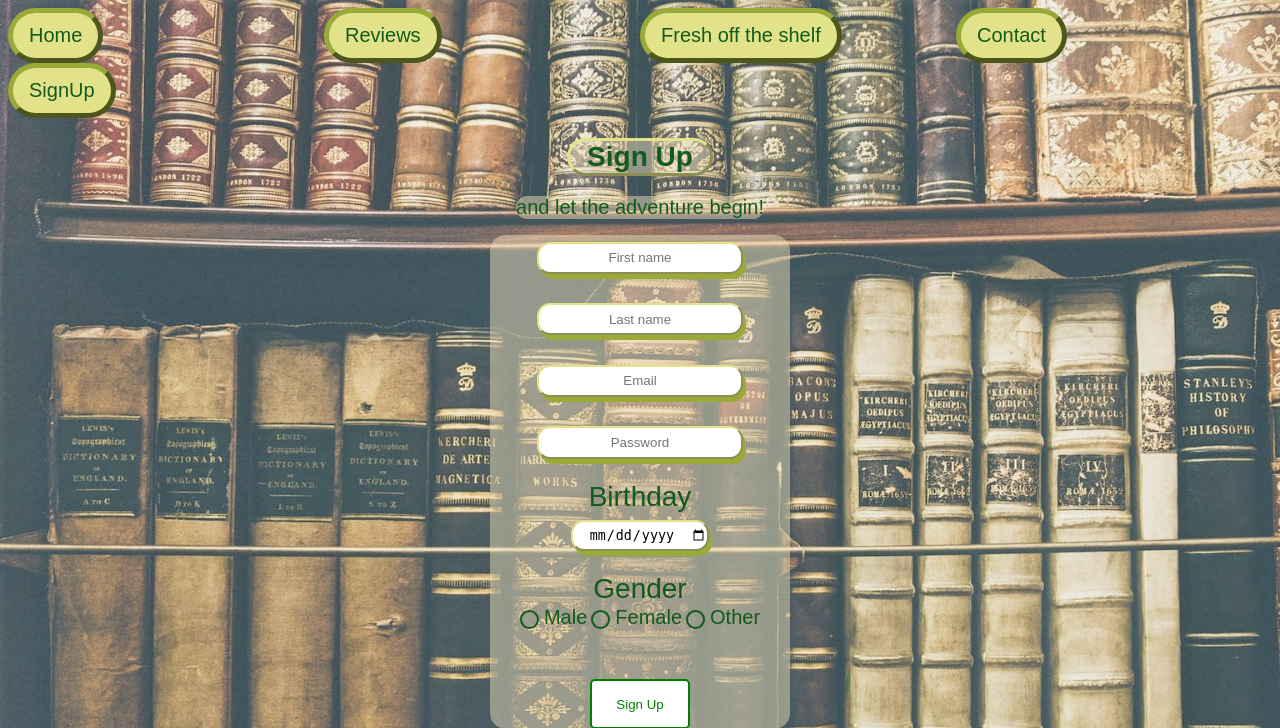
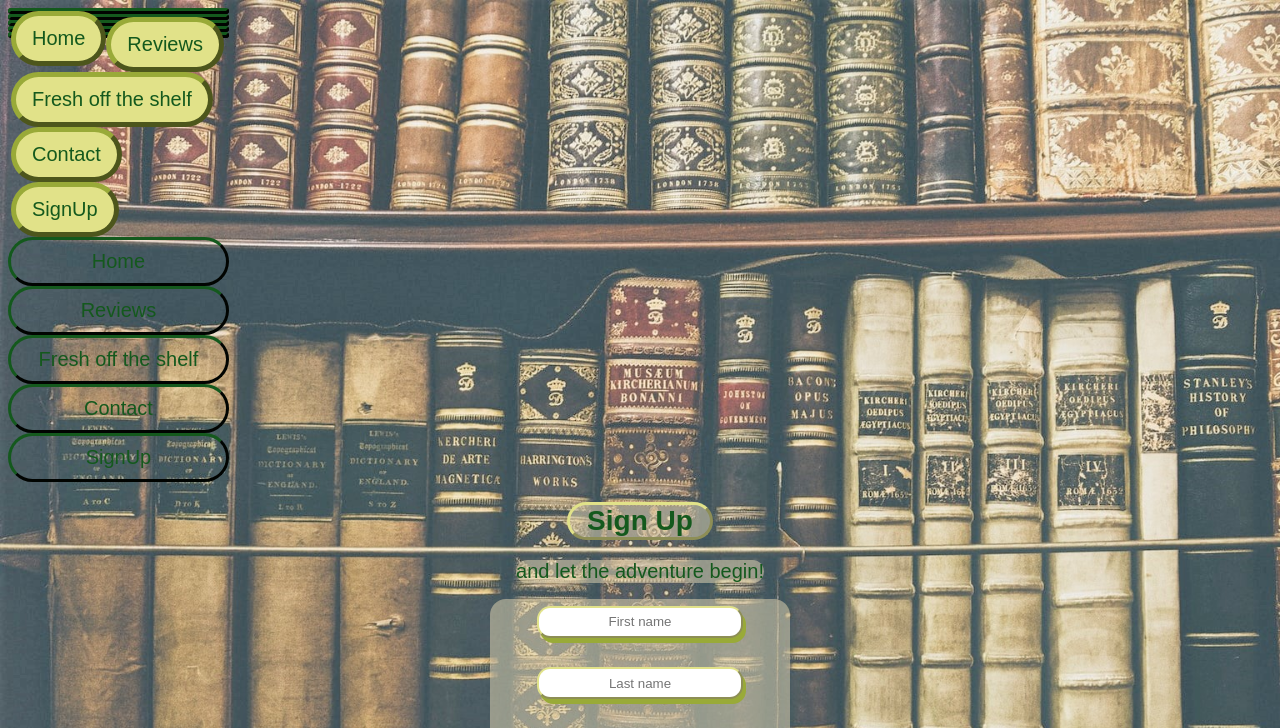
Before and after one commit to AzdHyperman/Proiect-Tehnologii-Web, a PHP site: page /signUp.html in a window 1280 px wide. Shown: the top 728 px of the page. Run offline with PHP 8.4, Linux system fonts and the light colour scheme.

Commit message:
update navbar
am lucrat la navigation bar, nu e gata inca

```diff
--- a/general.css
+++ b/general.css
@@ -33,8 +33,7 @@
 
   /*-----------------Navigation Bar-----------*/
   li {
-    float: left;
-    width:25%;
+    width:20%;
   }
 
   ul {
@@ -72,10 +71,18 @@
 
 }
 
-.navbar{
-width: 100%;
-  background-color: transparent;
+.navbar ul{
+  list-style-type: none;
+  width: 100%;
+  background-color: #e1e289;
   overflow: auto;
+  border-color: transparent;
+  border-radius: 2em;
+  padding:0%;
+  margin:0%;
+  position: fixed;
+  box-sizing: content-box;
+
 }
 
 .navbar button{
@@ -94,6 +101,13 @@
 .navbar button:hover {
     background-color: #d5d833;
 }
+
+.navbar li{
+  width:17%;
+  border-radius: 2em;
+  border-color: #14591D;
+  border-style: outset;
+}
 .navbar a.active {
         background-color: #4CAF50;
       }
--- a/signUp.css
+++ b/signUp.css
@@ -1,6 +1,6 @@
 form.signUpForm{
     box-sizing: content-box;
-    width:300px;
+    width: 300px;
     margin:0 auto;
     border-radius: 1em;
     border-color: transparent;
--- a/signUp.html
+++ b/signUp.html
@@ -18,6 +18,16 @@
         <li><button type="menu"><a href="#about">Contact</a></button></li>
         <li><button type="menu"><a href="signUp.html">SignUp</a></button></li>
     </ul>
+
+    <ul class="navbar">
+        <li><a href="#home">Home</a></li>
+        <li><a href="#news">Reviews</a></li>
+        <li><a href="#contact">Fresh off the shelf</a></li>
+        <li><a href="#about">Contact</a></li>
+        <li><a href="signUp.html">SignUp</a></li>
+    </ul>
+
+
 
     <h1 class="title">Sign Up</h1>
     <h2 class="subtitle">and let the adventure begin!</h2>
```
